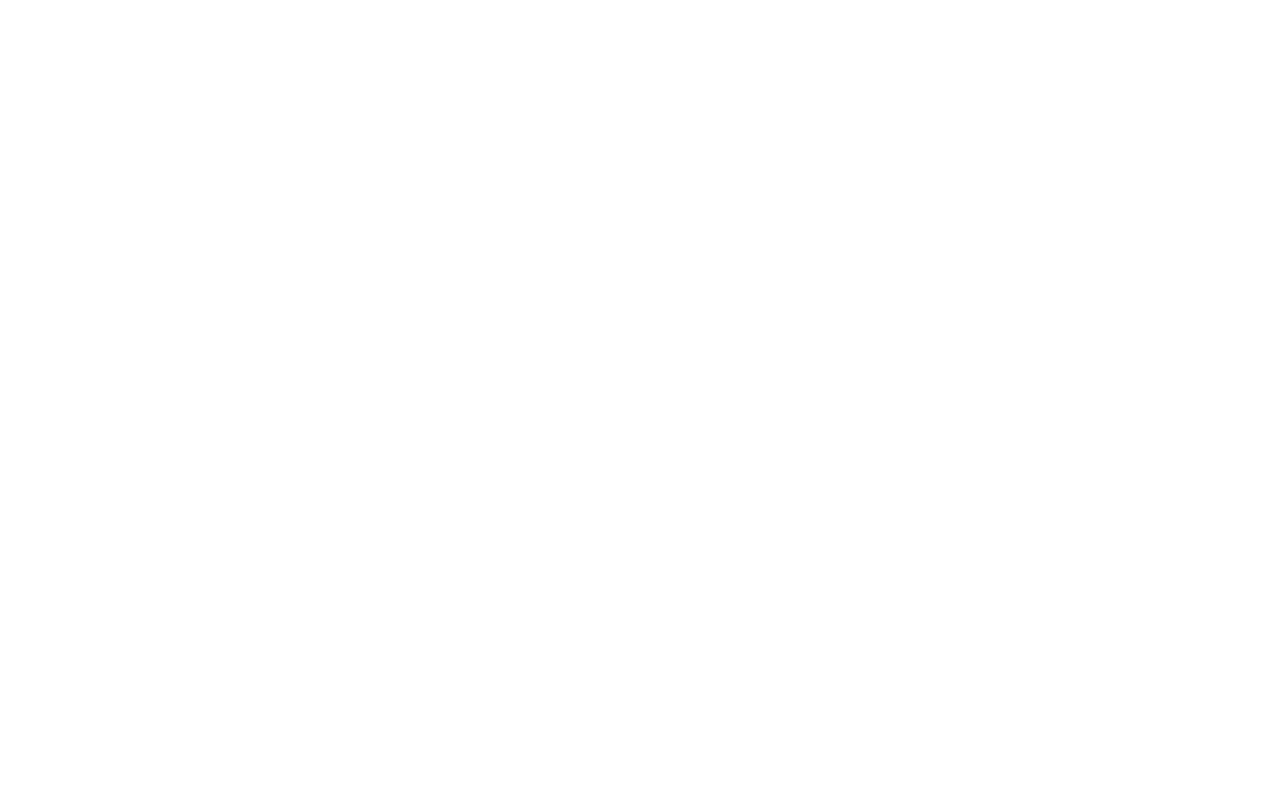
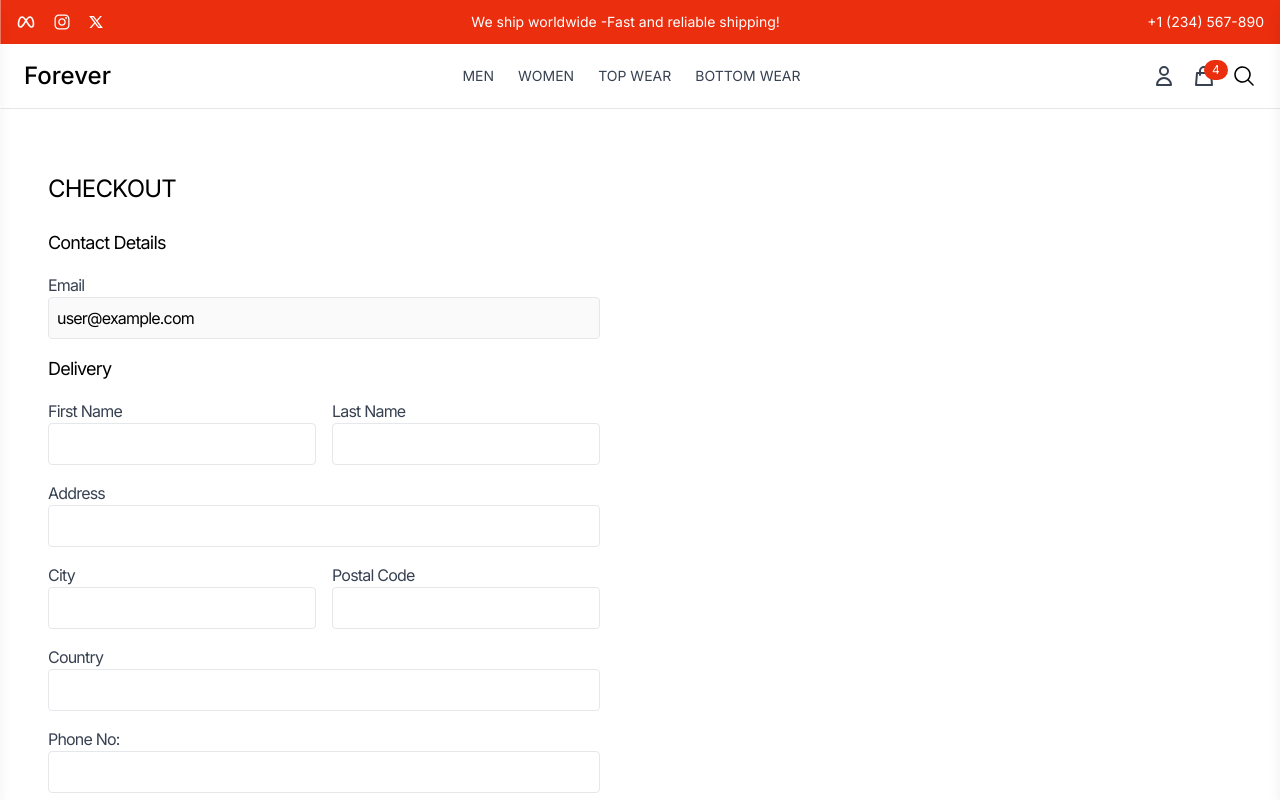
Before and after one commit to Gurneetsingh07/Forever-E-Commerce, a React (Vite) app: page /checkout in a window 1280 px wide. Before the commit this address had no page. Shown: the top 800 px of the page. Built offline with nearby package versions, Linux system fonts and the light colour scheme.

Commit message:
checout page is added and added more functionality for cart and products

```diff
--- a/src/App.jsx
+++ b/src/App.jsx
@@ -7,6 +7,8 @@
 import Register from "./pages/Register"
 import Profile from "./pages/Profile";
 import CollectionPage from "./pages/CollectionPage";
+import ProductDetails from "./components/Products/ProductDetails";
+import Checkout from "./components/Cart/Checkout";
 const App = () => {
   return (
     <BrowserRouter>
@@ -19,6 +21,8 @@
           <Route path="register" element={<Register />}/>
           <Route path="profile" element={<Profile/>}/>
           <Route path="collections/:collection" element={<CollectionPage/>}/>
+          <Route path="product/:id" element={<ProductDetails/>}/>
+          <Route path="checkout" element={<Checkout/>}/>
 
         </Route>
         <Route>{/*admin layout*/}</Route>
--- /dev/null
+++ b/src/components/Cart/Checkout.jsx
@@ -0,0 +1,180 @@
+import React, { useState } from "react";
+import { useNavigate } from "react-router-dom";
+
+const cart = {
+  products: [
+    {
+      name: "Stylish Jacket",
+      size: "M",
+      color: "Black",
+      price: 120,
+      image: "https://piscum.photos/150?random=1",
+    },
+    {
+      name: "Stylish Jacket",
+      size: "42",
+      color: "White",
+      price: 75,
+      image: "https://piscum.photos/150?random=2",
+    },
+  ],
+  totalPrice: 195,
+};
+const Checkout = () => {
+  const navigate = useNavigate();
+  const [checkoutId,setCheckoutId]=useState(null);
+  const [shippingAddress, setShippingAddress] = useState({
+    firstName: "",
+    lastNAme: "",
+    address: "",
+    city: "",
+    country: "",
+    phone: "",
+  });
+  const handleCreateCheckout=(e)=>{
+    e.preventDefault();
+    setCheckoutId(123);
+  }
+  return (
+    <div className="grid grid-cols-1 lg:grid-cols-2 gap-8 max-w-7xl mmx-auto py-10 px-6 tracking-tighter">
+      {/* {left section} */}
+      <div className="bg-white rounded-lg p-6">
+        <h2 className="text-2xl uppercase mb-6">Checkout</h2>
+        <form onSubmit={handleCreateCheckout} >
+          <h3 className="text-lg mb-4">Contact Details</h3>
+          <div className="mb-4">
+            <label className="block text-gray-700">Email</label>
+            <input
+              type="email"
+              value="user@example.com"
+              className="w-full p-2 border rounded"
+              disabled
+            />
+          </div>
+          <h3 className="text-lg mb-4">Delivery</h3>
+          <div className="mb-4 grid grid-cols-2 gap-4">
+            <div>
+              <label className="block text-gray-700">First Name</label>
+              <input
+                type="text"
+                value={shippingAddress.firstName}
+                onChange={(e) =>
+                  setShippingAddress({
+                    ...shippingAddress,
+                    firstName: e.target.value,
+                  })
+                }
+                className="w-full p-2 border rounded"
+                required
+              />
+            </div>
+            <div>
+              <label className="block text-gray-700">Last Name</label>
+              <input
+                type="text"
+                value={shippingAddress.LastName}
+                onChange={(e) =>
+                  setShippingAddress({
+                    ...shippingAddress,
+                    LastName: e.target.value,
+                  })
+                }
+                className="w-full p-2 border rounded"
+                required
+              />
+            </div>
+          </div>
+          <div className="mb-4">
+            <label className="block text-gray-700">Address</label>
+            <input
+              type="text"
+              value={shippingAddress.address}
+              onChange={(e) =>
+                setShippingAddress({
+                  ...shippingAddress,
+                  address: e.target.value,
+                })
+              }
+              className="w-full p-2 border rounded"
+              required
+            />
+          </div>
+          <div className="mb-4 grid grid-cols-2 gap-4">
+          <div>
+              <label className="block text-gray-700">City</label>
+              <input
+                type="text"
+                value={shippingAddress.city}
+                onChange={(e) =>
+                  setShippingAddress({
+                    ...shippingAddress,
+                    city: e.target.value,
+                  })
+                }
+                className="w-full p-2 border rounded"
+                required
+              />
+            </div>
+            <div>
+              <label className="block text-gray-700">Postal Code</label>
+              <input
+                type="text"
+                value={shippingAddress.postalCode}
+                onChange={(e) =>
+                  setShippingAddress({
+                    ...shippingAddress,
+                    postalCode: e.target.value,
+                  })
+                }
+                className="w-full p-2 border rounded"
+                required
+              />
+            </div>
+          </div>
+          <div className="mb-4">
+            <label className="block text-gray-700">Country</label>
+            <input
+              type="text"
+              value={shippingAddress.country}
+              onChange={(e) =>
+                setShippingAddress({
+                  ...shippingAddress,
+                  country: e.target.value,
+                })
+              }
+              className="w-full p-2 border rounded"
+              required
+            />
+          </div>
+          <div className="mb-4">
+            <label className="block text-gray-700">Phone No:</label>
+            <input
+              type="tel"
+              value={shippingAddress.phone}
+              onChange={(e) =>
+                setShippingAddress({
+                  ...shippingAddress,
+                  phone: e.target.value,
+                })
+              }
+              className="w-full p-2 border rounded"
+              required
+            />
+          </div>
+          <div className="mt-6">
+            {!checkoutId?(
+              <button type="submit" className="w-full bg-black text-white py-3 rounded">Continue to Payment</button>
+            ):(
+              <div>
+                <h3 className="text-lg mt-4"> Pay with Paypal</h3>
+                {/* {paypal btn} */}
+              </div>
+            )}
+          </div>
+        </form>
+      </div>
+    </div>
+  );
+};
+
+export default Checkout;
--- a/src/components/Layout/CartDrawer.jsx
+++ b/src/components/Layout/CartDrawer.jsx
@@ -1,7 +1,12 @@
 import React, { useState } from "react";
 import { IoMdClose } from "react-icons/io";
 import CartContents from "../Cart/CartContents";
+import { useNavigate } from "react-router-dom";
 const CartDrawer = ({drawerOpen,toggleCartDrawer}) => {
+  const navigate= useNavigate();
+  const handleCheckout=()=>{
+    navigate("/checkout")
+  }
 
   return (
     <div
@@ -15,7 +20,7 @@
           <CartContents/>
         </div>
         <div className="p-4 bg-white sticky bottom-0"></div>
-        <button className="w-full bg-black text-white py-3 rounded-lg font-semibold hover:bg-gray-800 transition">Checkout</button>
+        <button onClick={handleCheckout} className="w-full bg-black text-white py-3 rounded-lg font-semibold hover:bg-gray-800 transition">Checkout</button>
         <p className="text-sm tracking-tighter text-gray-500 mt-2 text-center ">
           Shipping , taxes, and discount codes calculated at Checkout
         </p>
--- a/src/components/Products/SortOptions.jsx
+++ b/src/components/Products/SortOptions.jsx
@@ -1,11 +1,27 @@
-import React from 'react'
+import React from "react";
+import { useSearchParams } from "react-router-dom";
 
 const SortOptions = () => {
+  const[searchParams,setSearchParams]=useSearchParams();
+  const handleSortChange=(e)=>{
+    const sortBy=e.target.value;
+    searchParams.set("sortBy",sortBy)
+    setSearchParams(searchParams)
+  }
   return (
-    <div>
+    <div className="mb-4 flex items-center justify-end">
+      <select
+        id="sort"
+        onChange={handleSortChange}
+        value={searchParams.get("sortBy")|| ""}
+        className="border p-2 rounded-md focus:outline-none">
+        <option value="">Default</option>
+        <option value="priceAsc">Price:Low to High</option>
+        <option value="priceDes">Price:High to Low</option>
+        <option value="popularity">Popularity</option>
+      </select>
+    </div>
+  );
+};
 
-    </div>
-  )
-}
-
-export default SortOptions
+export default SortOptions;
--- a/src/pages/CollectionPage.jsx
+++ b/src/pages/CollectionPage.jsx
@@ -86,6 +86,7 @@
       {/* {mobile filter btn} */}
       <button className="lg:hidden border p-2 flex justify-center items-center">
         <FaFilter onClick={toggleSidebar} className="mr-2" />
+        Filters
       </button>
       {/* {filer side} */}
       <div
```
